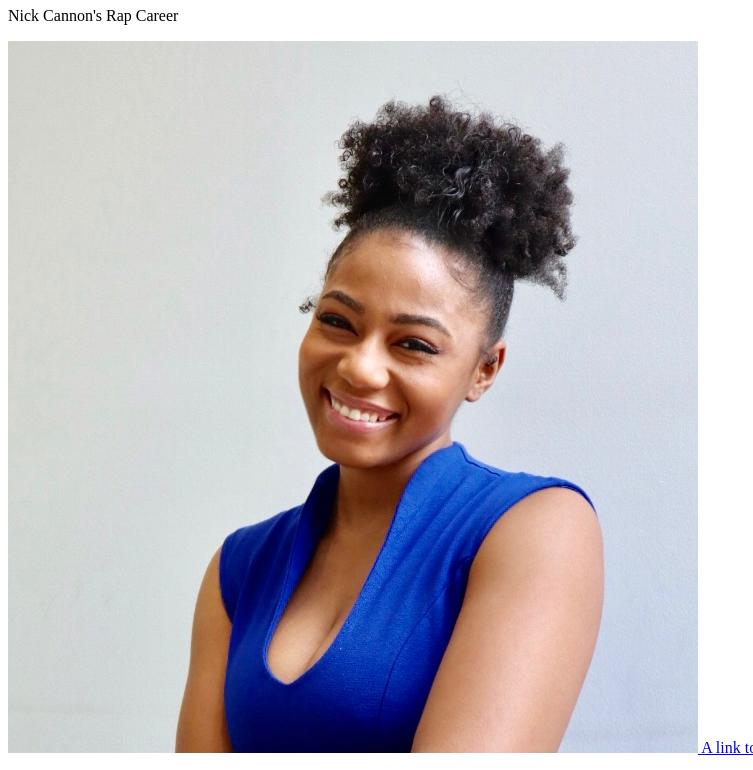
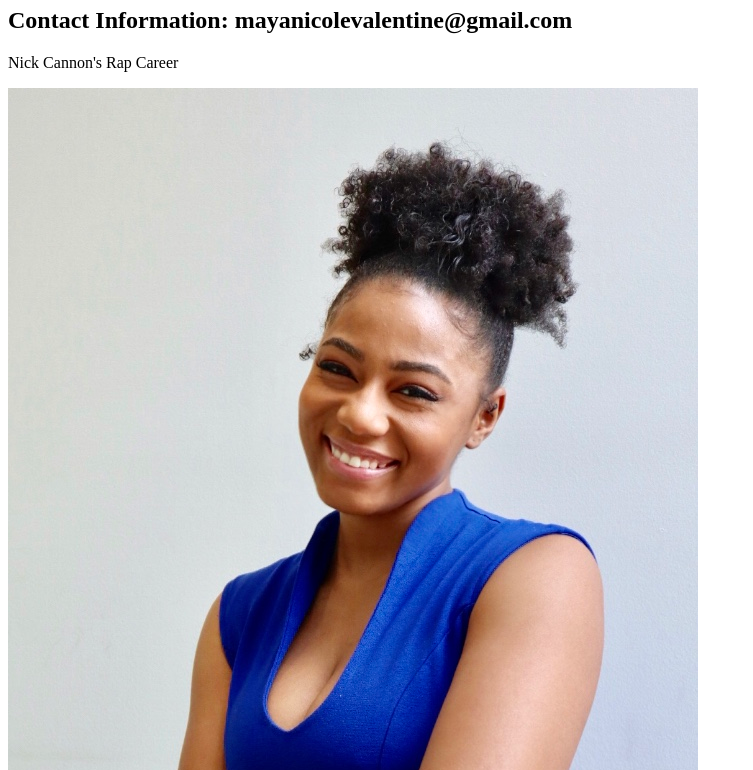
Before and after one commit to mayavalentine/maya, a plain HTML site: page index.html in a window 1280 px wide. Shown: the part 73-843 px from the top of the page, without its empty margins (0-753 px from the left). Drawn offline with Linux system fonts and the light colour scheme.

Commit message:
added email as another element
added email into another header

```diff
--- a/index.html
+++ b/index.html
@@ -12,6 +12,7 @@
 <body>
 <!--This is a comment. It won't show up in your browser, only in the page source-->
 <h1>Hello, world</h1>
+<h2> Contact Information: mayanicolevalentine@gmail.com</h2>
   <p>Nick Cannon's Rap Career</p>
 <a href= "mailto:mnvy87@mail.missouri.edu"><img src="maya.jpg" alt="Maya Valentine"/>
 <a href="https://github.com/j4502-ss20">A
```
